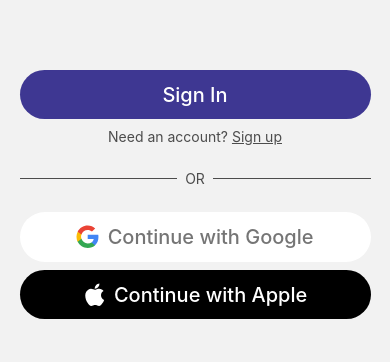
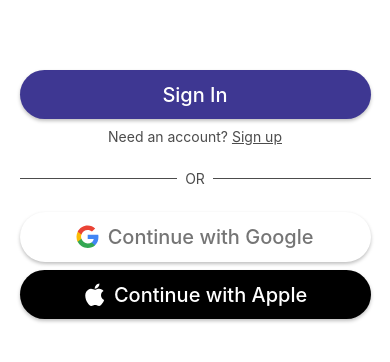
Before and after one commit to TalJa1/AirQualityMonitoring, a React Native app: screen /Login in a window 390 px wide. Shown: the part 474-836 px from the top of the page. Built offline with nearby package versions, Linux system fonts and the light colour scheme; what @rnmapbox/maps would draw is missing.

Commit message:
Refactor Login.tsx to add white background to container, apply shadow to button layout

```diff
--- a/views/begin/Login.tsx
+++ b/views/begin/Login.tsx
@@ -19,7 +19,7 @@ import {NativeStackNavigationProp} from '@react-navigation/native-stack';
 const Login = () => {
   useStatusBar('white');
   return (
-    <SafeAreaView style={styles.container}>
+    <SafeAreaView style={[styles.container, {backgroundColor: 'white'}]}>
       <ScrollView
         style={{paddingHorizontal: vw(5)}}
         contentContainerStyle={{
@@ -101,6 +101,7 @@ const BtnLayout: React.FC<LoginBtnProps> = ({
           columnGap: vw(2),
         },
         centerAll,
+        styles.shadow,
       ]}>
       {icon}
       <Text style={{fontSize: 20, fontWeight: 500, color: textColor}}>
@@ -114,4 +115,11 @@ export default Login;
 
 const styles = StyleSheet.create({
   container: containerStyle,
+  shadow: {
+    shadowColor: '#000',
+    shadowOffset: {width: 0, height: 2},
+    shadowOpacity: 0.25,
+    shadowRadius: 3.84,
+    elevation: 5, // For Android shadow
+  },
 });
```
